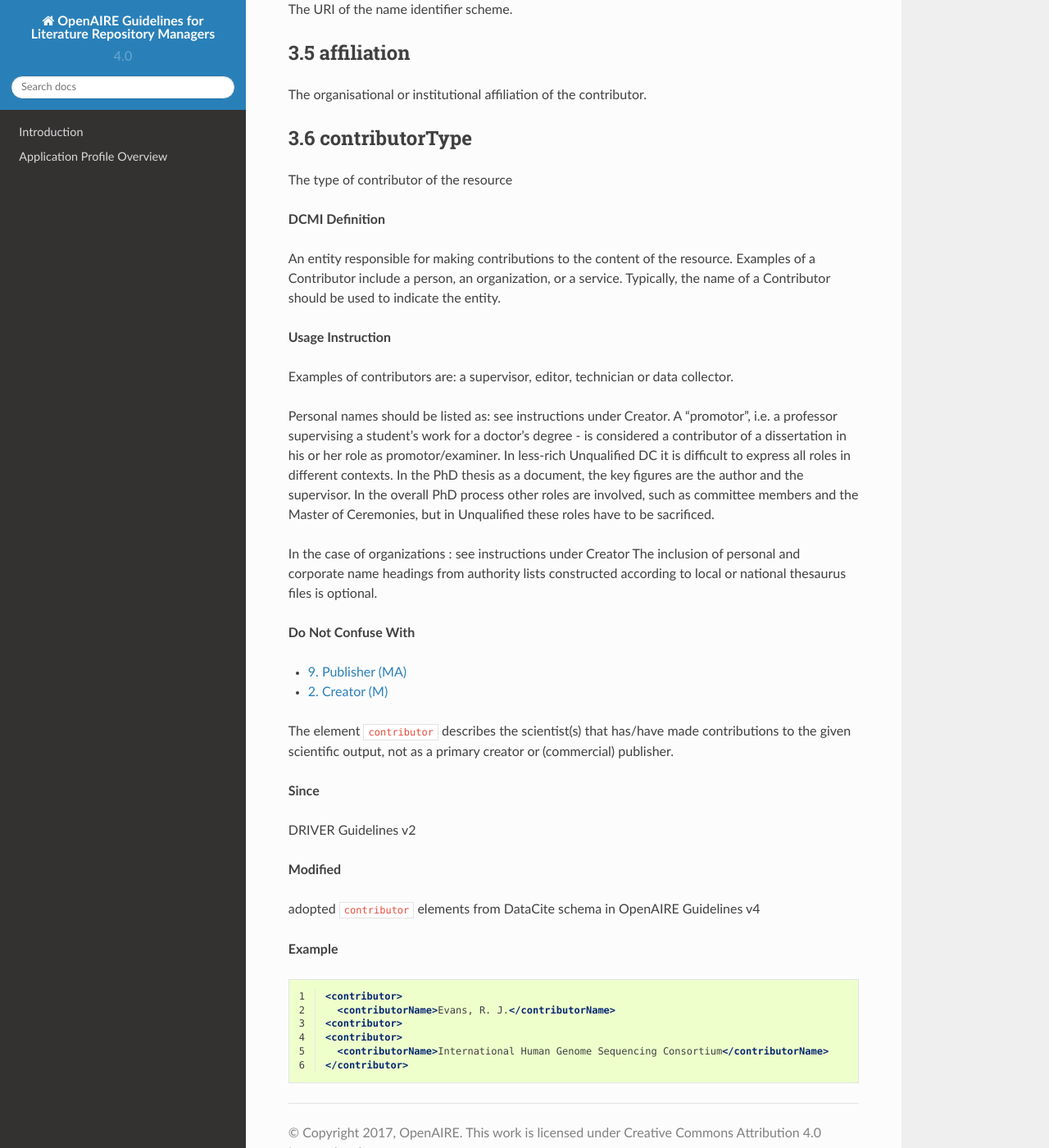
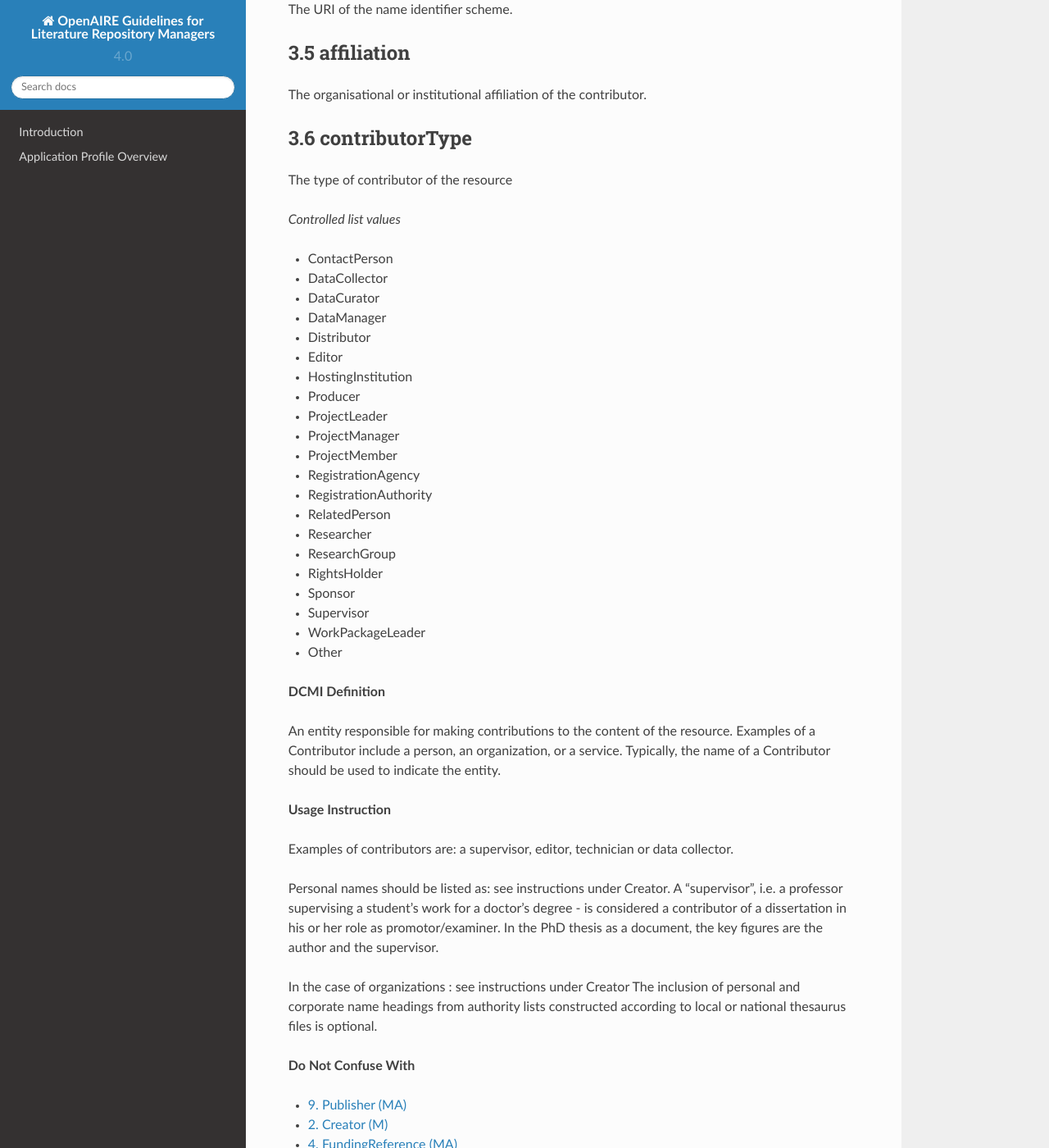
Before and after one commit to openaire/guidelines-literature-repositories, a Sphinx documentation site: the page built from docs/field_contributor.rst, in a window 1280 px wide and 1400 px high, scrolled down 1020 px. Shown: the whole window at 82% size. Built offline with Sphinx 7.4.7 and the Read the Docs theme 2.0.0, drawn with Linux system fonts in a browser that asks for light colours; a script that is not in the unit is left out.

Commit message:
added controlled values for contributorType

```diff
--- a/docs/field_contributor.rst
+++ b/docs/field_contributor.rst
@@ -58,6 +58,29 @@ The organisational or institutional affiliation of the contributor.
 
 The type of contributor of the resource
 
+*Controlled list values*
+
+* ContactPerson
+* DataCollector
+* DataCurator
+* DataManager
+* Distributor
+* Editor
+* HostingInstitution
+* Producer
+* ProjectLeader
+* ProjectManager
+* ProjectMember
+* RegistrationAgency
+* RegistrationAuthority
+* RelatedPerson
+* Researcher
+* ResearchGroup
+* RightsHolder
+* Sponsor
+* Supervisor
+* WorkPackageLeader
+* Other
 
 **DCMI Definition**
 
@@ -67,7 +90,7 @@ An entity responsible for making contributions to the content of the resource. E
 
 Examples of contributors are: a supervisor, editor, technician or data collector.
 
-Personal names should be listed as: see instructions under Creator. A “promotor”, i.e. a professor supervising a student’s work for a doctor’s degree - is considered a contributor of a dissertation in his or her role as promotor/examiner. In less-rich Unqualified DC it is difficult to express all roles in different contexts. In the PhD thesis as a document, the key figures are the author and the supervisor. In the overall PhD process other roles are involved, such as committee members and the Master of Ceremonies, but in Unqualified these roles have to be sacrificed.
+Personal names should be listed as: see instructions under Creator. A “supervisor”, i.e. a professor supervising a student’s work for a doctor’s degree - is considered a contributor of a dissertation in his or her role as promotor/examiner. In the PhD thesis as a document, the key figures are the author and the supervisor.
 
 In the case of organizations : see instructions under Creator The inclusion of personal and corporate name headings from authority lists constructed according to local or national thesaurus files is optional.
 
@@ -75,12 +98,9 @@ In the case of organizations : see instructions under Creator The inclusion of p
 
 * :ref:`dc:publisher`
 * :ref:`dci:creator`
+* :ref:`dci:fundingReference`
 
 The element ``contributor`` describes the scientist(s) that has/have made contributions to the given scientific output, not as a primary creator or (commercial) publisher.
-
-**Since**
-
-DRIVER Guidelines v2
 
 **Modified**
 
```
